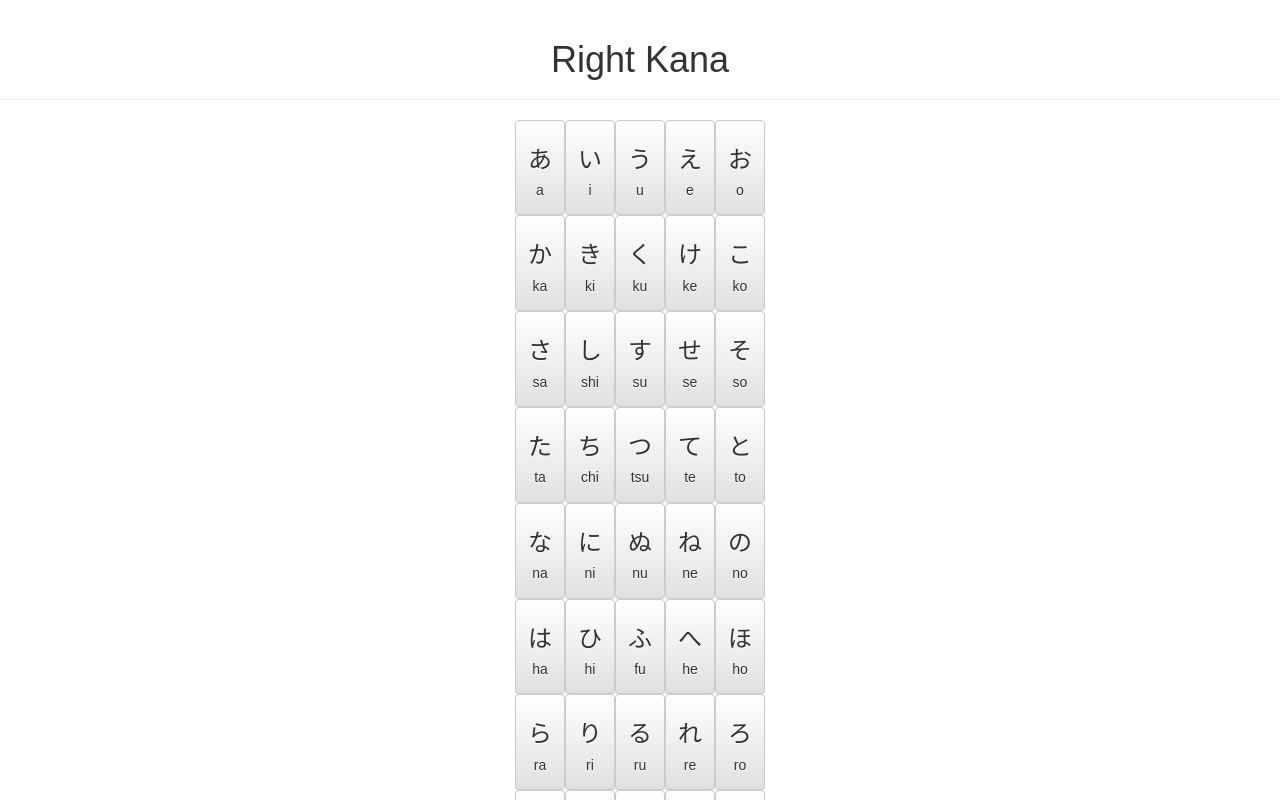
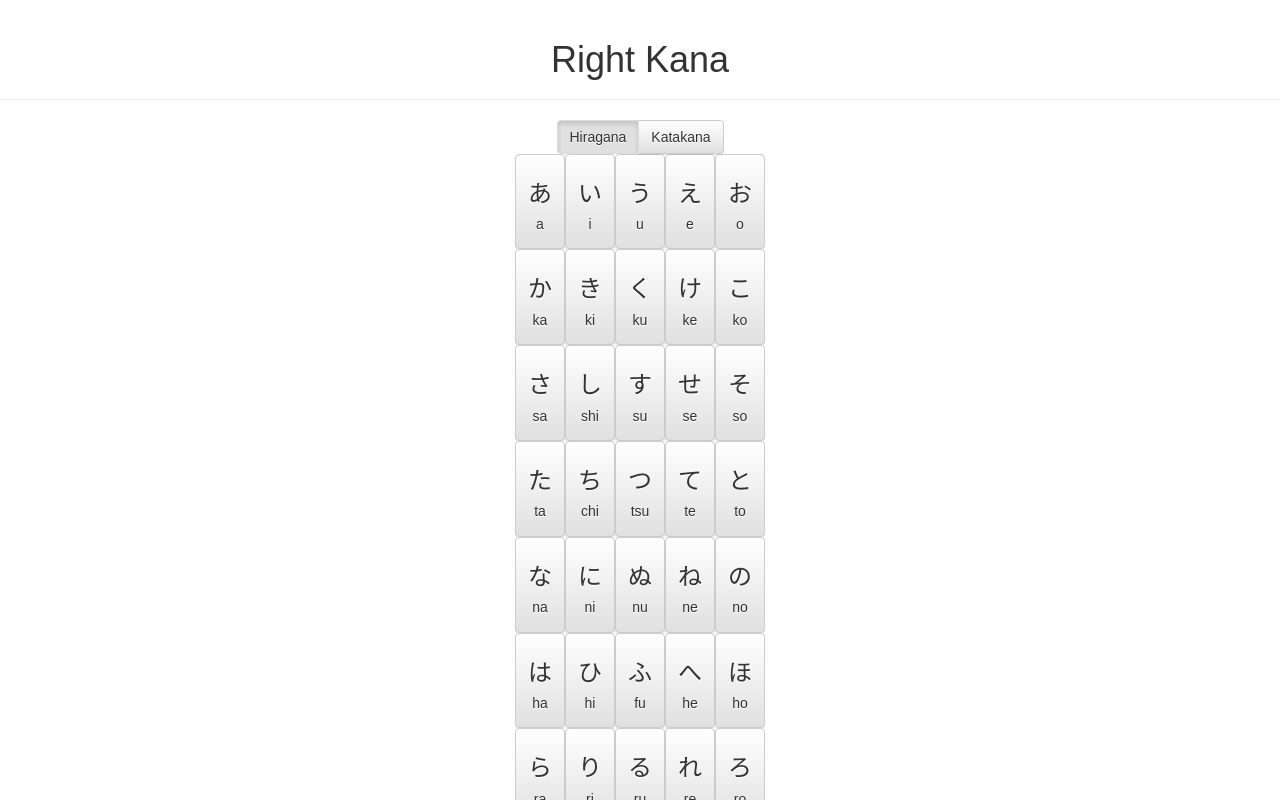
Before and after one commit to janclarin/right-kana, a React (Create React App) app: page / in a window 1280 px wide. Shown: the top 800 px of the page. Built offline with nearby package versions, Linux system fonts and the light colour scheme.

Commit message:
Toggle between hiragana and katakana

```diff
--- a/src/App.js
+++ b/src/App.js
@@ -1,14 +1,34 @@
 import React, { Component } from 'react';
 import { PageHeader } from 'react-bootstrap';
+import './App.css';
+import { KANA } from './constants/kana';
+import Toggle from './Toggle';
 import KanaTable from './KanaTable';
-import './App.css';
 
 class App extends Component {
+  constructor(props) {
+    super(props);
+    this.state = {
+      showHiragana: true
+    };
+    this.handleKanaToggleChange = this.handleKanaToggleChange.bind(this);
+    this.kanaTypeTitles = ['Hiragana', 'Katakana'];
+  }
+
+  handleKanaToggleChange(kanaToggleIndex) {
+    const showHiragana = kanaToggleIndex === 0;
+    this.setState({showHiragana: showHiragana});
+  }
+
   render() {
+    const activeToggleIndex = this.state.showHiragana ? 0 : 1;
     return (
       <div className="App">
         <PageHeader>Right Kana</PageHeader>
-        <KanaTable />
+        <Toggle toggleTitles={this.kanaTypeTitles}
+                activeToggleIndex={activeToggleIndex}
+                onSelectionChange={this.handleKanaToggleChange}/>
+        <KanaTable kanaGrid={KANA} showHiragana={this.state.showHiragana} />
       </div>
     );
   }
--- a/src/KanaBoxRow.js
+++ b/src/KanaBoxRow.js
@@ -3,15 +3,15 @@ import KanaBox from './KanaBox';
 
 class KanaBoxRow extends Component {
   render() {
-    const { kanas, isHiragana } = this.props;
-    const kanaType = isHiragana ? 'hiragana' : 'katakana';
+    const { kanaRow, showHiragana } = this.props;
+    const kanaType = showHiragana ? 'hiragana' : 'katakana';
 
     return (
       <div>
       {
-        kanas.map(kana => {
+        kanaRow.map(kana => {
           const romaji = kana['romaji'];
-          return <KanaBox key={romaji} kana={kana[kanaType]} romaji={romaji} />
+          return <KanaBox key={romaji} kana={kana[kanaType]} romaji={romaji} />;
         })
       }
       </div>
--- a/src/KanaTable.js
+++ b/src/KanaTable.js
@@ -1,15 +1,17 @@
 import React, { Component } from 'react';
 import KanaBoxRow from './KanaBoxRow';
-import { KANA } from './constants/kana';
 
 class KanaTable extends Component {
   render() {
+    const { kanaGrid, showHiragana } = this.props;
+
     return (
       <div>
       {
-        KANA.map(kanaRow => {
+        kanaGrid.map(kanaRow => {
           const key = kanaRow[0]['romaji'];
-          return <KanaBoxRow key={key} kanas={kanaRow} isHiragana={true} />
+          return <KanaBoxRow key={key} kanaRow={kanaRow}
+            showHiragana={showHiragana} />;
         })
       }
       </div>
```
